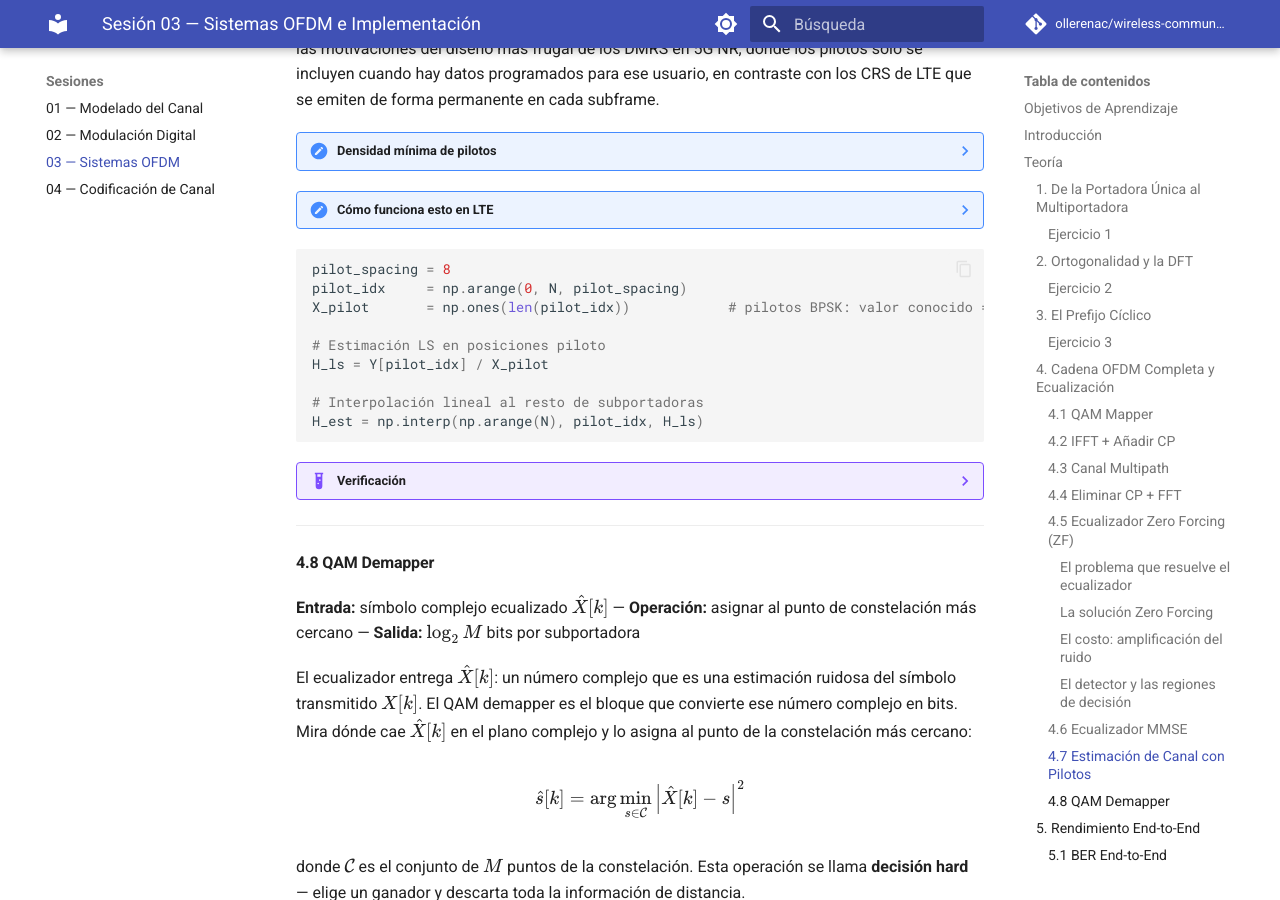
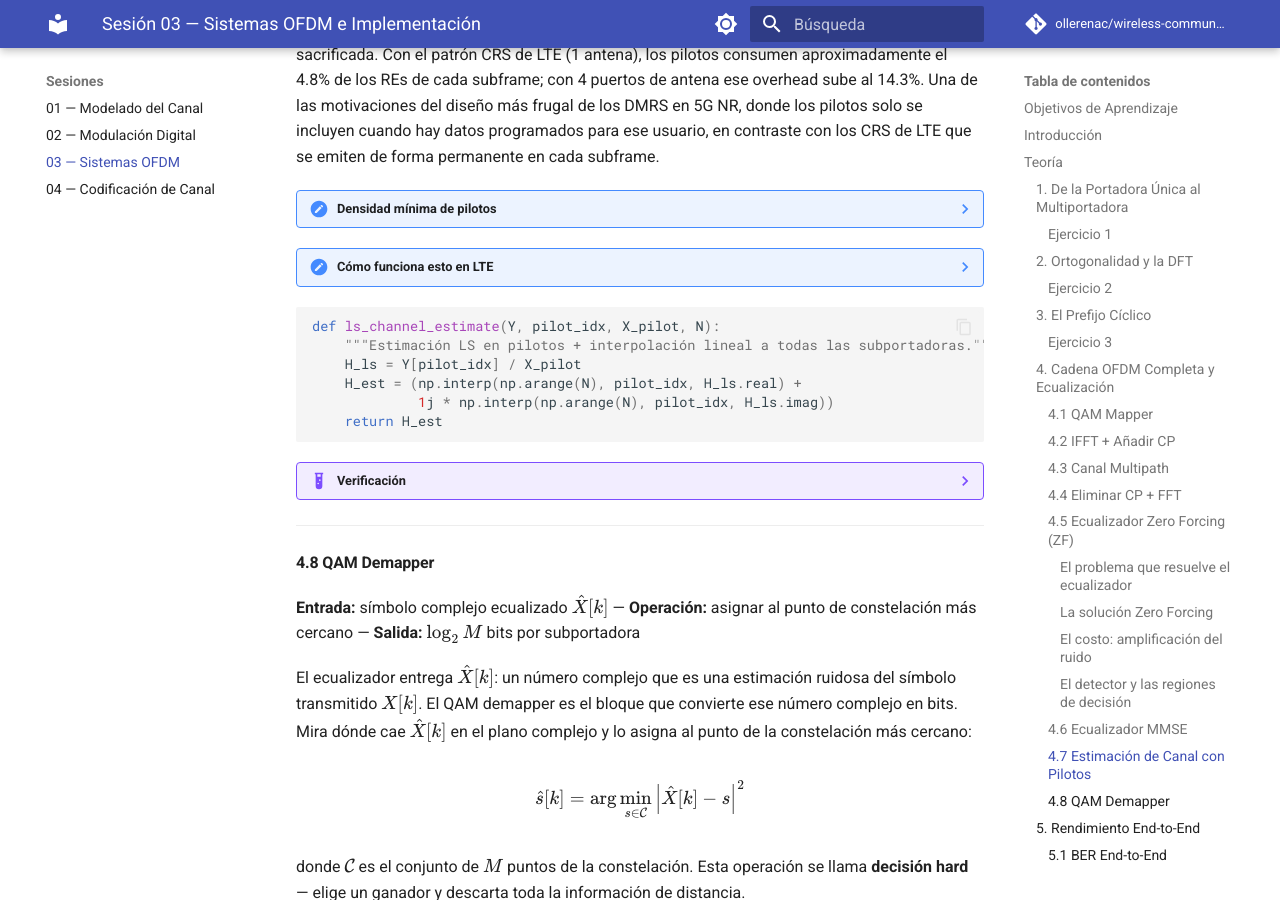
Before and after one commit to ollerenac/wireless-communication-systems, an MkDocs documentation site: the page built from docs/sessions/03-ofdm-systems/index.md, in a window 1280 px wide and 900 px high, scrolled down 21543 px. Built offline with MkDocs 1.6.1 and Material for MkDocs 9.7.7, drawn with Linux system fonts in a browser that asks for light colours; comment, search, counter and statistics services are not loaded; some of the changed text lies outside the part shown.

Commit message:
docs(02): align MMSE/LS snippets to lab.ipynb and add §4.8 constellation figure
MINOR-03 (D-09): line 806–808 inline MMSE snippet → full function signature
  def mmse_equalizer(Y, h, N, SNR_dB) matching lab.ipynb cell 81830cd0.
MINOR-04 (D-09): line 886–895 inline LS snippet → full function signature
  def ls_channel_estimate(Y, pilot_idx, X_pilot, N) matching lab.ipynb cell
  23ad1479 (with separate real/imag interpolation).
MINOR-02/D-03: insert <figure> block referencing figures/mmse-vs-zf-constellation.png
  at end of §4.8 (QAM Demapper) — the previously-orphan figure is now bound
  to the MMSE/ZF discussion. No remaining broken figure refs or orphans
  (channel-estimation-pilots, qpsk-decision-regions, ofdm-time-domain,
  cp-effect-constellation explicitly left unreferenced per D-04).

Requirement: CORR-01, CORR-02, CORR-03

````diff
--- a/docs/sessions/03-ofdm-systems/index.md
+++ b/docs/sessions/03-ofdm-systems/index.md
@@ -804,8 +804,11 @@
     - **Deep fade** ($|H[k]|^2 \ll 1/\text{SNR}$): contracción → 0. El MMSE devuelve un estimado cercano a cero; el ZF devuelve ruido amplificado con varianza $\sigma_w^2/|H[k]|^2 \to \infty$.
 
 ```python
-SNR_lin   = 10 ** (SNR_dB / 10)
-X_hat     = (np.conj(H) / (np.abs(H)**2 + 1/SNR_lin)) * Y
+def mmse_equalizer(Y, h, N, SNR_dB):
+    """MMSE: regulariza la inversión del canal → limita amplificación de ruido en fades."""
+    H   = np.fft.fft(h, n=N)
+    SNR = 10 ** (SNR_dB / 10)
+    return (np.conj(H) / (np.abs(H)**2 + 1/SNR)) * Y
 ```
 
 ??? example "Verificación"
@@ -884,15 +887,12 @@
     En **FDD** (Frequency Division Duplex), que es el modo de la mayoría de despliegues LTE, DL y UL operan en bandas de frecuencia distintas: los canales son completamente independientes y deben estimarse por separado.
 
 ```python
-pilot_spacing = 8
-pilot_idx     = np.arange(0, N, pilot_spacing)
-X_pilot       = np.ones(len(pilot_idx))            # pilotos BPSK: valor conocido = +1
-
-# Estimación LS en posiciones piloto
-H_ls = Y[pilot_idx] / X_pilot
-
-# Interpolación lineal al resto de subportadoras
-H_est = np.interp(np.arange(N), pilot_idx, H_ls)
+def ls_channel_estimate(Y, pilot_idx, X_pilot, N):
+    """Estimación LS en pilotos + interpolación lineal a todas las subportadoras."""
+    H_ls = Y[pilot_idx] / X_pilot
+    H_est = (np.interp(np.arange(N), pilot_idx, H_ls.real) +
+             1j * np.interp(np.arange(N), pilot_idx, H_ls.imag))
+    return H_est
 ```
 
 ??? example "Verificación"
@@ -931,6 +931,11 @@
 $$\Lambda_i[k] = \log \frac{P(b_i = 0 \mid \hat{X}[k])}{P(b_i = 1 \mid \hat{X}[k])}$$
 
 El LLR cuantifica la *confianza* en la decisión: un valor grande en magnitud indica alta certeza; un valor próximo a cero indica ambigüedad. Un decodificador FEC (LDPC, turbo) puede explotar esa información de confianza para corregir errores con una eficiencia muy superior a la que obtendría a partir de bits duros. La transición de decisión hard a soft es uno de los saltos más importantes en el diseño de receptores modernos — se tratará en detalle en la Sesión 04.
+
+<figure markdown="span">
+  ![Constelaciones QAM tras ecualización ZF (izquierda) vs MMSE (derecha)](figures/mmse-vs-zf-constellation.png)
+  <figcaption markdown="1">**Figura 3.** Dispersión de la constelación QAM tras ecualización en un canal selectivo en frecuencia: ZF (izquierda) amplifica ruido en las subportadoras débiles — la nube se ensancha desproporcionadamente; MMSE (derecha) la contiene mediante regularización con $1/\text{SNR}$ — los puntos quedan más cerca de los símbolos ideales. La diferencia se ve más pronunciada a SNR baja, donde el regularizador domina.</figcaption>
+</figure>
 
 ---
 
````
